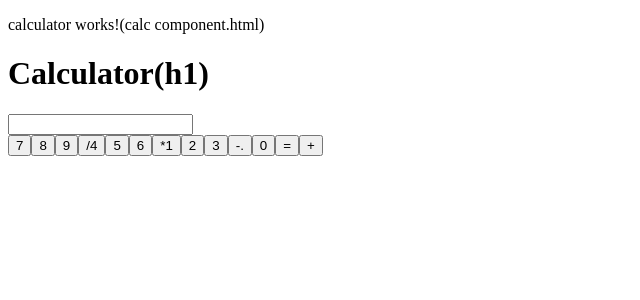
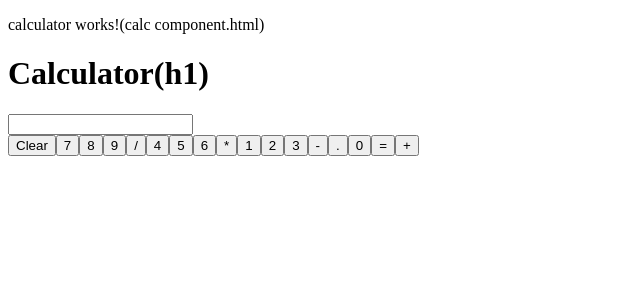
Before and after one commit to OronW/calculator-app, an Angular app: page / in a window 1280 px wide. Shown: the top 300 px of the page, without its empty margins (0-640 px from the left). Built offline with nearby package versions, Linux system fonts and the light colour scheme.

Commit message:
building relevant buttons

```diff
--- a/src/app/calculator/calculator.component.html
+++ b/src/app/calculator/calculator.component.html
@@ -1,12 +1,14 @@
 <p>calculator works!(calc component.html)</p>
-
 <div class ="calculator">
   <h1>Calculator(h1)</h1>
   <div>
     <input class="result" type="text" readonly>
   </div>
   <div>
-    <button class="responsive" *ngFor="let button of buttons">
+    <button class="clearButton" *ngFor="let button of clearBtn">
+      {{ button }}
+    </button>
+    <button class="numpad" *ngFor="let button of numpadNumbers">
       {{ button }}
     </button>
   </div>
--- a/src/app/calculator/calculator.component.ts
+++ b/src/app/calculator/calculator.component.ts
@@ -6,13 +6,13 @@ import {InterCalculator} from '../interfaces/InterCalculator';
   templateUrl: './calculator.component.html',
   styleUrls: ['./calculator.component.sass']
 })
-export class CalculatorComponent implements InterCalculator { // TODO: Check replacing with switch
+export class CalculatorComponent implements InterCalculator { // TODO: Check replacing interface with switch
 
-  buttons: string[] = ['7', '8', '9', '/' +
-                       '4', '5', '6', '*' +
-                       '1', '2', '3', '-' +
-                       '.', '0', '=', '+' ];
-
+  numpadNumbers: string[] = ['7', '8', '9', '/',
+                             '4', '5', '6', '*',
+                             '1', '2', '3', '-',
+                             '.', '0', '=', '+' ];
+  clearBtn = ['Clear'];
   add(a: number, b: number): number {
     return (a + b);
   }
```
